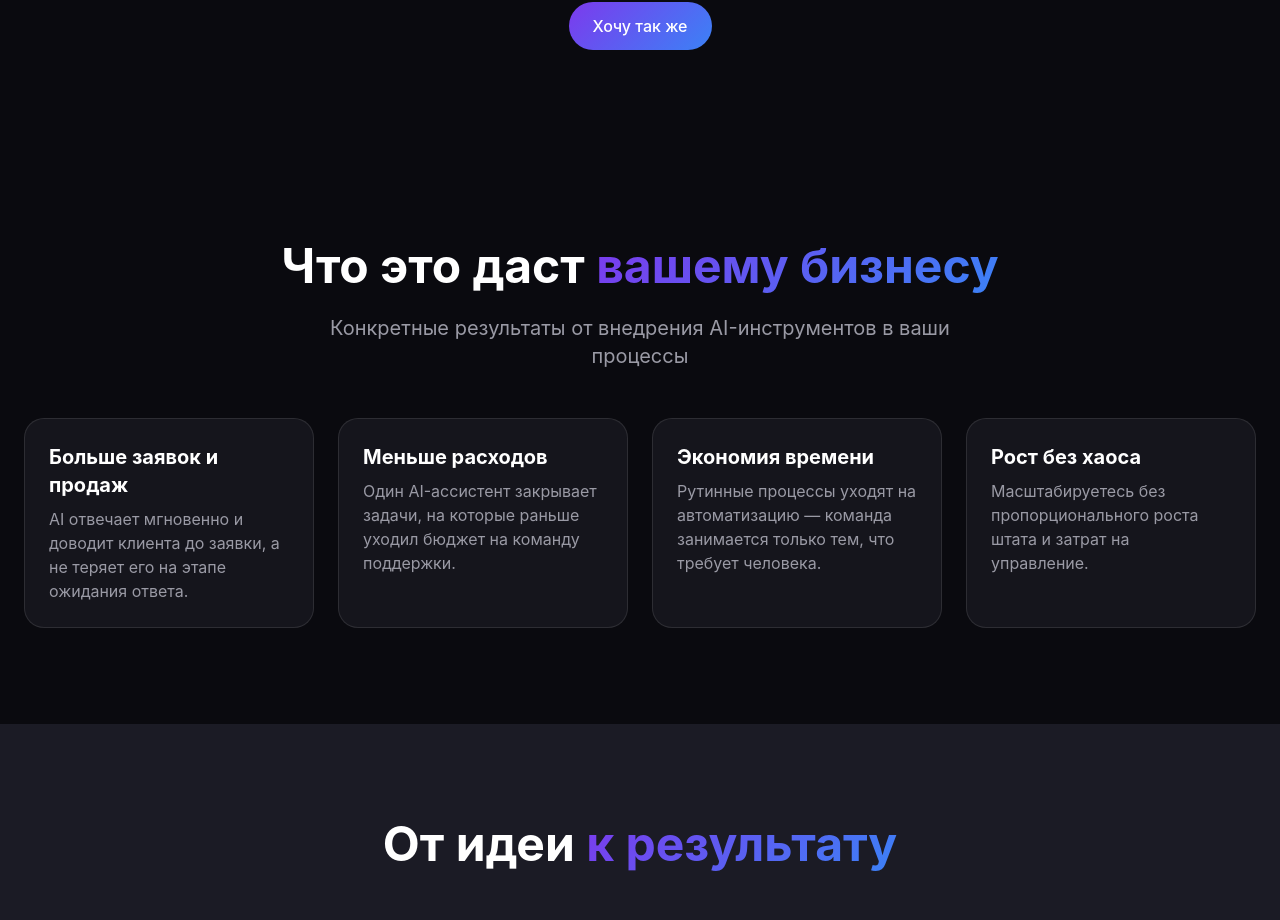
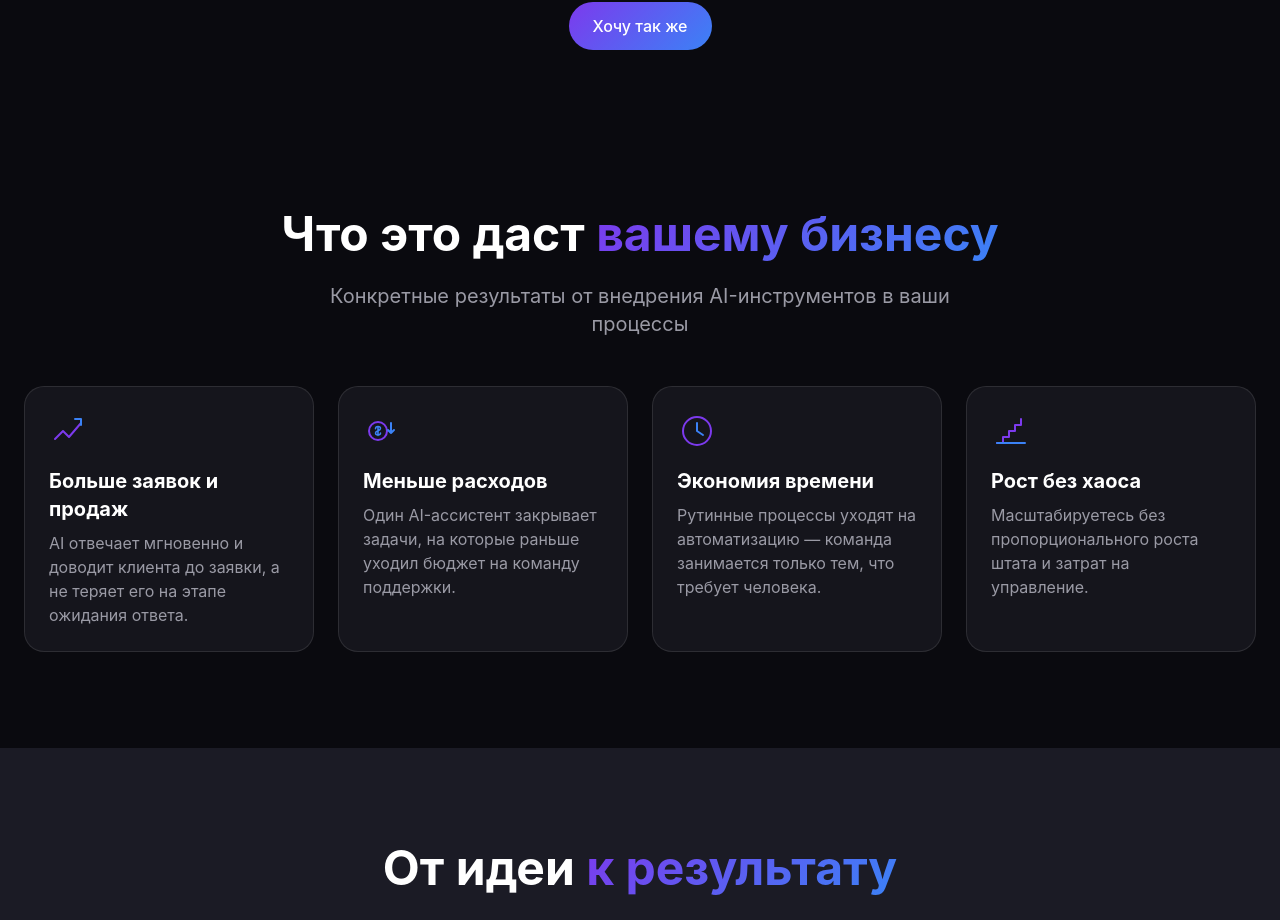
Before and after one commit to youlikeby/aura-landing-v2, a React (Vite) app: page / in a window 1280 px wide. Shown: the part 4468-5388 px from the top of the page. Built offline with nearby package versions, Linux system fonts and the light colour scheme.

Commit message:
fix: outcomes — reduce top padding, add icons to cards

```diff
--- a/src/components/sections/Outcomes.tsx
+++ b/src/components/sections/Outcomes.tsx
@@ -5,24 +5,60 @@ const OUTCOMES = [
   {
     title: 'Больше заявок и продаж',
     body: 'AI отвечает мгновенно и доводит клиента до заявки, а не теряет его на этапе ожидания ответа.',
+    icon: (
+      <svg viewBox="0 0 40 40" className="w-10 h-10" fill="none">
+        <path d="M6 28l8-8 6 6 12-14" stroke="#7C3AED" strokeWidth="2" strokeLinecap="round" strokeLinejoin="round" />
+        <path d="M26 8h6v6" stroke="#3B82F6" strokeWidth="2" strokeLinecap="round" strokeLinejoin="round" />
+      </svg>
+    ),
   },
   {
     title: 'Меньше расходов',
     body: 'Один AI-ассистент закрывает задачи, на которые раньше уходил бюджет на команду поддержки.',
+    icon: (
+      <svg viewBox="0 0 40 40" className="w-10 h-10" fill="none">
+        <circle cx="15" cy="20" r="9" stroke="#7C3AED" strokeWidth="2" />
+        <path
+          d="M15 15.5v9M12.5 17.7c0-1.3 1.1-2.2 2.5-2.2s2.5.9 2.5 2c0 2.6-5 1.8-5 4.5 0 1.1 1.1 2 2.5 2s2.5-.9 2.5-2"
+          stroke="#3B82F6"
+          strokeWidth="1.5"
+          strokeLinecap="round"
+        />
+        <path d="M28 12v10M25 19l3 3 3-3" stroke="#3B82F6" strokeWidth="2" strokeLinecap="round" strokeLinejoin="round" />
+      </svg>
+    ),
   },
   {
     title: 'Экономия времени',
     body: 'Рутинные процессы уходят на автоматизацию — команда занимается только тем, что требует человека.',
+    icon: (
+      <svg viewBox="0 0 40 40" className="w-10 h-10" fill="none">
+        <circle cx="20" cy="20" r="14" stroke="#7C3AED" strokeWidth="2" />
+        <path d="M20 12v8l6 4" stroke="#3B82F6" strokeWidth="2" strokeLinecap="round" strokeLinejoin="round" />
+      </svg>
+    ),
   },
   {
     title: 'Рост без хаоса',
     body: 'Масштабируетесь без пропорционального роста штата и затрат на управление.',
+    icon: (
+      <svg viewBox="0 0 40 40" className="w-10 h-10" fill="none">
+        <path
+          d="M6 32h6v-6h6v-6h6v-6h6v-6"
+          stroke="#7C3AED"
+          strokeWidth="2"
+          strokeLinecap="round"
+          strokeLinejoin="round"
+        />
+        <path d="M6 32h28" stroke="#3B82F6" strokeWidth="2" strokeLinecap="round" />
+      </svg>
+    ),
   },
 ]
 
 function Outcomes() {
   return (
-    <section id="outcomes" className="py-24 px-6 max-w-7xl mx-auto">
+    <section id="outcomes" className="pt-10 md:pt-16 pb-24 px-6 max-w-7xl mx-auto">
       <FadeIn>
         <h2 className="text-3xl md:text-5xl font-bold text-center">
           Что это даст{' '}
@@ -39,6 +75,7 @@ function Outcomes() {
         {OUTCOMES.map((outcome, index) => (
           <FadeIn key={outcome.title} delay={index * 100} className="h-full">
             <Card className="h-full">
+              <div className="mb-4">{outcome.icon}</div>
               <h3 className="text-xl font-bold">{outcome.title}</h3>
               <p className="text-text-secondary mt-2">{outcome.body}</p>
             </Card>
```
